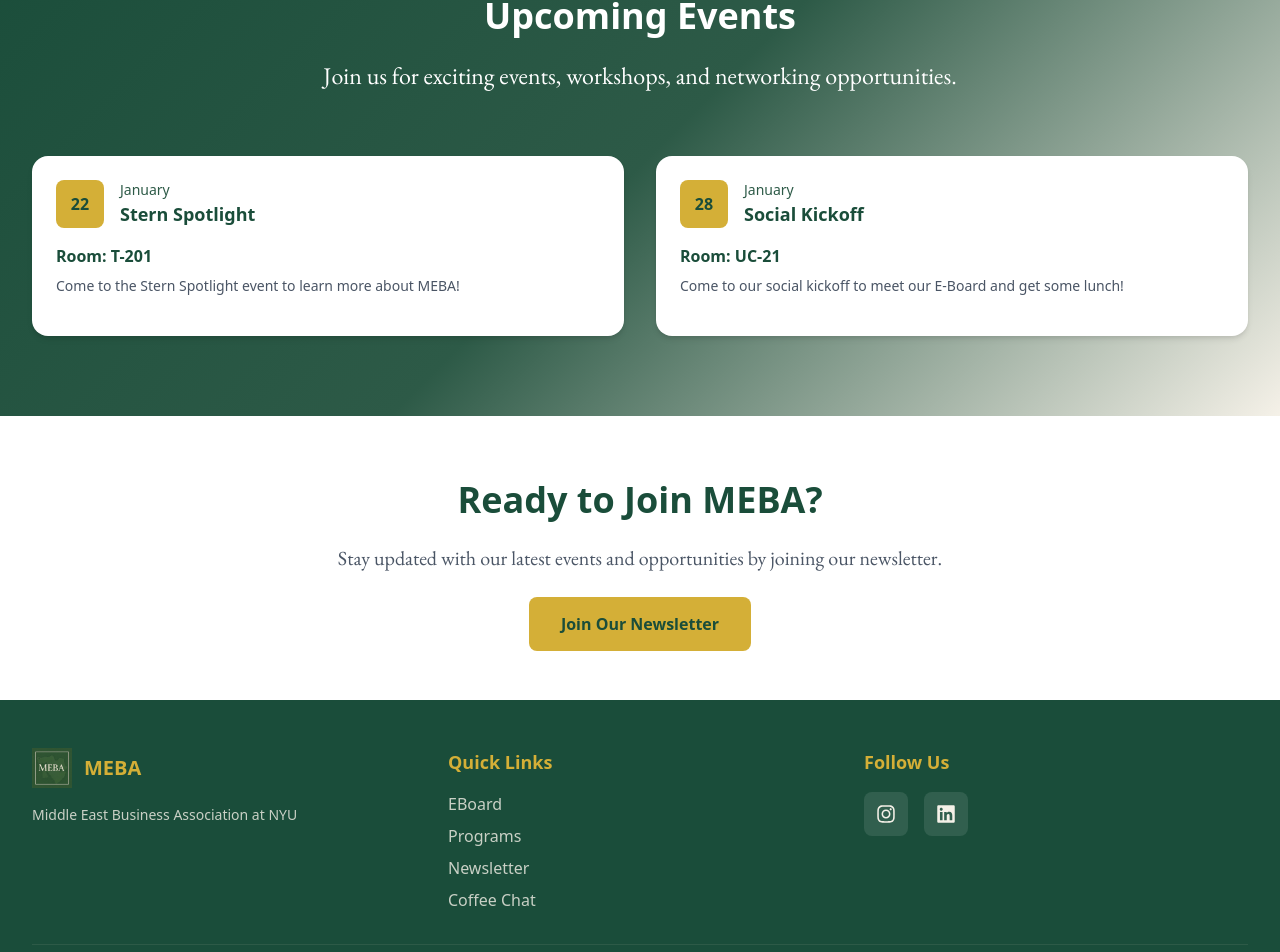
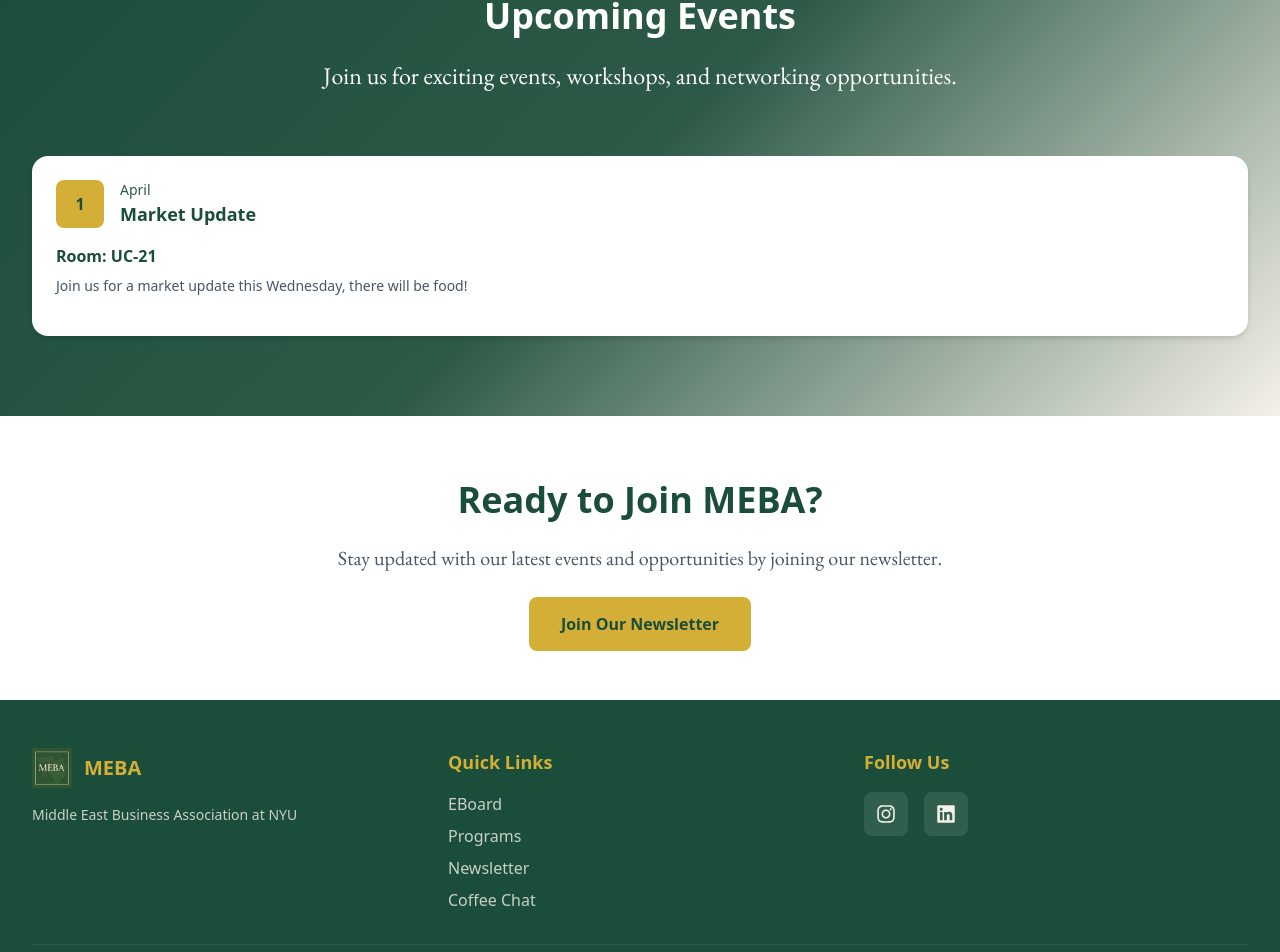
Before and after one commit to raihanzaman/meba-website, a Next.js app: page / in a window 1280 px wide. Shown: the part 1521-2473 px from the top of the page. Built offline with nearby package versions, Linux system fonts and the light colour scheme.

Commit message:
new event for 4/1/26

```diff
--- a/src/app/page.tsx
+++ b/src/app/page.tsx
@@ -106,29 +106,15 @@
             <div className="meba-card p-6">
               <div className="flex items-center mb-4">
                 <div className="w-12 h-12 bg-[#d4af37] rounded-lg flex items-center justify-center mr-4">
-                  <span className="text-[#1a4d3a] font-bold">22</span>
+                  <span className="text-[#1a4d3a] font-bold">1</span>
                 </div>
                 <div>
-                  <p className="text-sm text-[#2d5a47] font-medium">January</p>
-                  <p className="text-lg font-bold text-[#1a4d3a]">Stern Spotlight</p>
-                </div>
-              </div>
-              <h3 className="font-semibold text-[#1a4d3a] mb-2">Room: T-201</h3>
-              <p className="text-gray-600 text-sm mb-4">Come to the Stern Spotlight event to learn more about MEBA!</p>
-            </div>
-
-            <div className="meba-card p-6">
-              <div className="flex items-center mb-4">
-                <div className="w-12 h-12 bg-[#d4af37] rounded-lg flex items-center justify-center mr-4">
-                  <span className="text-[#1a4d3a] font-bold">28</span>
-                </div>
-                <div>
-                  <p className="text-sm text-[#2d5a47] font-medium">January</p>
-                  <p className="text-lg font-bold text-[#1a4d3a]">Social Kickoff</p>
+                  <p className="text-sm text-[#2d5a47] font-medium">April</p>
+                  <p className="text-lg font-bold text-[#1a4d3a]">Market Update</p>
                 </div>
               </div>
               <h3 className="font-semibold text-[#1a4d3a] mb-2">Room: UC-21</h3>
-              <p className="text-gray-600 text-sm mb-4">Come to our social kickoff to meet our E-Board and get some lunch!</p>
+              <p className="text-gray-600 text-sm mb-4">Join us for a market update this Wednesday, there will be food!</p>
             </div>
 
               {/*
```
